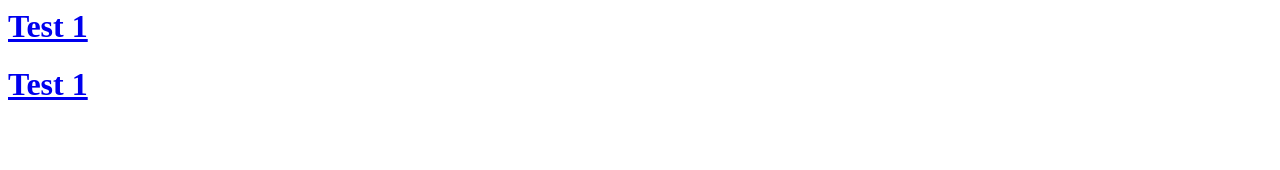
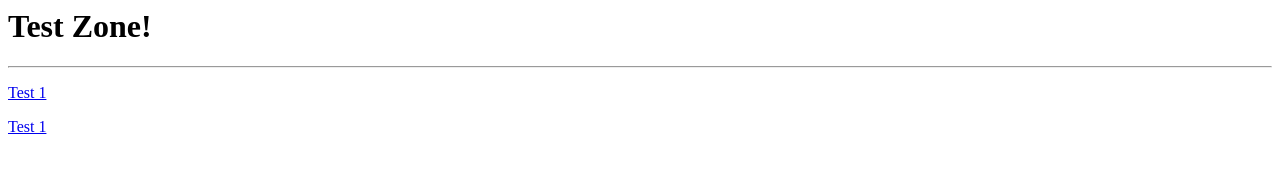
Before and after one commit to D1ng0ls/Tests, a plain HTML site: page index.html in a window 1280 px wide. Drawn offline with Linux system fonts and the light colour scheme.

Commit message:
Update index.html

```diff
--- a/index.html
+++ b/index.html
@@ -5,7 +5,9 @@
       <title>Test Zone</title>
     </head>
     <body>
-      <a href="test.html"><h1>Test 1</h1></a>
-      <a href="teste2.html"><h1>Test 1</h1></a>
+      <h1>Test Zone!</h1>
+      <hr>
+      <a href="test.html"><p>Test 1</p></a>
+      <a href="teste2.html"><p>Test 1</p></a>
     </body>
   </html>
```
